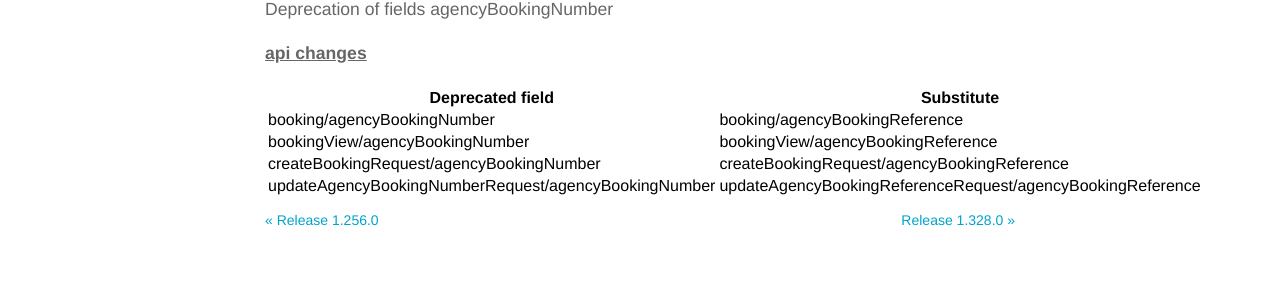
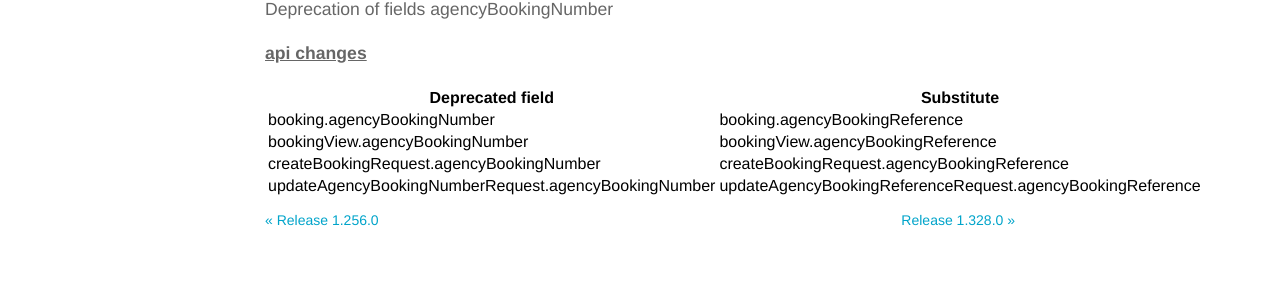
Before and after one commit to rail-europe/era-api, a Jekyll site: the page built from _posts/2022-05-24-release-1.287.0.md, in a window 1280 px wide. Shown: the part 333-636 px from the top of the page. Built offline with Jekyll 4.4.1, drawn with Linux system fonts in a browser that asks for light colours.

```diff
--- a/_posts/2022-05-24-release-1.287.0.md
+++ b/_posts/2022-05-24-release-1.287.0.md
@@ -10,7 +10,7 @@ Deprecation of fields agencyBookingNumber
 
 | Deprecated field                                     | Substitute                                                 |
 |------------------------------------------------------|------------------------------------------------------------|
-| booking/agencyBookingNumber                          | booking/agencyBookingReference                             |
-| bookingView/agencyBookingNumber                      | bookingView/agencyBookingReference                         |
-| createBookingRequest/agencyBookingNumber             | createBookingRequest/agencyBookingReference                |
-| updateAgencyBookingNumberRequest/agencyBookingNumber | updateAgencyBookingReferenceRequest/agencyBookingReference |
+| booking.agencyBookingNumber                          | booking.agencyBookingReference                             |
+| bookingView.agencyBookingNumber                      | bookingView.agencyBookingReference                         |
+| createBookingRequest.agencyBookingNumber             | createBookingRequest.agencyBookingReference                |
+| updateAgencyBookingNumberRequest.agencyBookingNumber | updateAgencyBookingReferenceRequest.agencyBookingReference |
```
